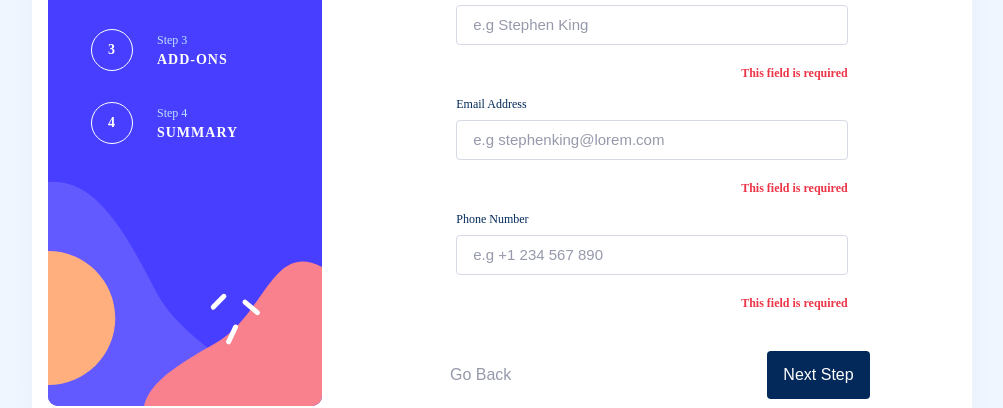
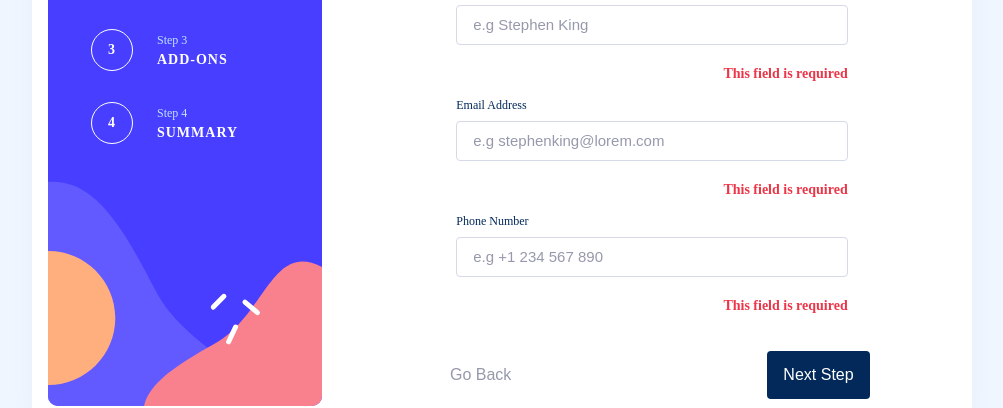
Before and after one commit to TomasScerbak/multistep-form, a React (Create React App) app: page /personalinfo in a window 1280 px wide. Shown: the part 277-685 px from the top of the page, without its empty margins (138-1141 px from the left). Built offline with nearby package versions, Linux system fonts and the light colour scheme.

Commit message:
changed font size on form error element for desktop

```diff
--- a/src/components/UI/Form.module.css
+++ b/src/components/UI/Form.module.css
@@ -42,4 +42,8 @@
   .form__control-label {
     margin-bottom: 0.8rem;
   }
+
+  .error {
+    font-size: 1.4rem;
+  }
 }
```
